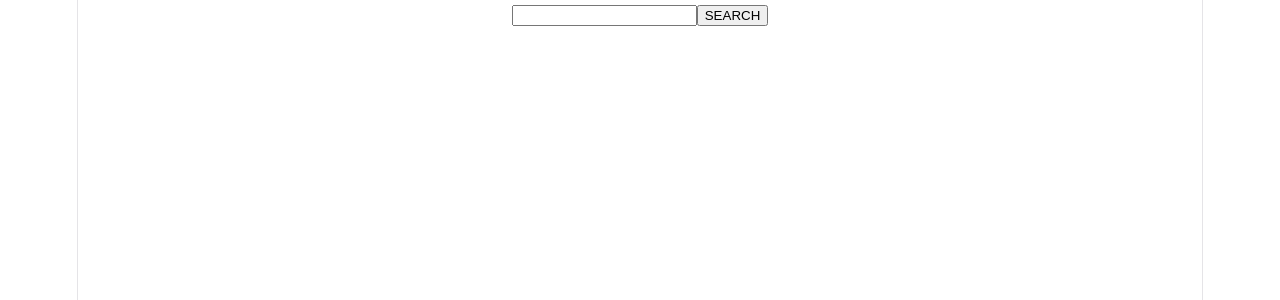
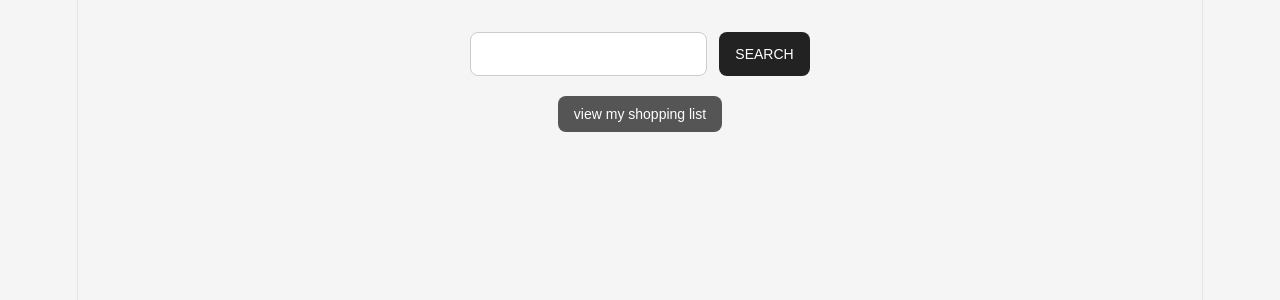
Before and after one commit to Spark22222/Recipe-Search-Meal-Planner-, a React (Vite) app: page / in a window 1280 px wide. Shown: the top 300 px of the page. Built offline with nearby package versions, Linux system fonts and the light colour scheme.

Commit message:
Add shopping list view

```diff
--- a/src/App.css
+++ b/src/App.css
@@ -1,21 +1,177 @@
+* {
+  box-sizing: border-box;
+}
+
+body {
+  margin: 0;
+  background-color: #f5f5f5;
+  font-family: Arial, Helvetica, sans-serif;
+  color: #222;
+}
+
+button {
+  cursor: pointer;
+  border: none;
+  border-radius: 8px;
+  padding: 10px 16px;
+  background-color: #222;
+  color: white;
+  font-size: 14px;
+}
+
+button:hover {
+  opacity: 0.85;
+}
+
+.app {
+  max-width: 1100px;
+  margin: 0 auto;
+  padding: 32px 20px;
+}
+
+.app h1 {
+  text-align: center;
+  margin-bottom: 24px;
+}
+
+.search-bar {
+  display: flex;
+  gap: 12px;
+  margin-bottom: 20px;
+}
+
+.search-bar input {
+  flex: 1;
+  padding: 12px 14px;
+  border: 1px solid #ccc;
+  border-radius: 8px;
+  font-size: 16px;
+}
+
+.search-bar input:focus {
+  outline: none;
+  border-color: #222;
+}
+
+.message {
+  text-align: center;
+  margin: 24px 0;
+  color: #555;
+}
+
+.error {
+  color: #d60000;
+}
+
+.meal-grid {
+  display: grid;
+  grid-template-columns: repeat(auto-fill, minmax(220px, 1fr));
+  gap: 20px;
+  margin-top: 24px;
+}
+
+.meal-card {
+  background-color: white;
+  border-radius: 14px;
+  overflow: hidden;
+  box-shadow: 0 4px 12px rgba(0, 0, 0, 0.08);
+}
+
+.meal-card img {
+  width: 100%;
+  height: 170px;
+  object-fit: cover;
+  display: block;
+}
+
+.meal-card-content {
+  padding: 16px;
+}
+
+.meal-card-content h3 {
+  margin: 0 0 8px;
+  font-size: 18px;
+}
+
+.meal-card-content p {
+  margin: 4px 0;
+  color: #666;
+}
+
+.meal-card-content button {
+  margin-top: 12px;
+  width: 100%;
+}
+
 .modal-backdrop {
   position: fixed;
   top: 0;
   left: 0;
   width: 100%;
   height: 100%;
+  padding: 20px;
   background-color: rgba(0, 0, 0, 0.6);
   display: flex;
   justify-content: center;
   align-items: center;
+  z-index: 1000;
 }
 
 .modal-content {
+  width: 100%;
+  max-width: 720px;
+  max-height: 85vh;
+  overflow-y: auto;
   background-color: white;
+  border-radius: 16px;
   padding: 24px;
-  width: 80%;
-  max-width: 700px;
-  max-height: 80vh;
-  overflow-y: auto;
+}
+
+.modal-content h2 {
+  margin-top: 0;
+}
+
+.modal-content img {
+  width: 100%;
+  max-height: 320px;
+  object-fit: cover;
   border-radius: 12px;
+  margin: 12px 0;
 }
+
+.modal-content ul {
+  padding-left: 20px;
+}
+
+.modal-content li {
+  margin-bottom: 6px;
+}
+
+.shopping-list {
+  list-style: none;
+  padding: 0;
+  margin-top: 16px;
+}
+
+.shopping-list li {
+  padding: 10px 12px;
+  margin-bottom: 8px;
+  background-color: #f2f2f2;
+  border-radius: 8px;
+}
+
+.shopping-list-button {
+  display: block;
+  margin: 0 auto 24px;
+  background-color: #555;
+}
+
+@media (max-width: 600px) {
+  .search-bar {
+    flex-direction: column;
+  }
+
+  .modal-content {
+    padding: 18px;
+  }
+}
--- a/src/App.tsx
+++ b/src/App.tsx
@@ -8,6 +8,7 @@ import RecipeModal from './components/RecipeModal'
 import getIngredients from './utils/getIngredients'
 import type { IngredientItem } from './utils/getIngredients'
 import { loadShoppingList, saveShoppingList } from './utils/shoppingListStorage'
+import ShoppingListModalProps from './components/ShoppingListModal'
 
 function App() {
 
@@ -20,6 +21,8 @@ function App() {
   const [selectedMeal, setSelectedMeal] = useState<Meal | null>(null)
 
   const [shoppingList, setShoppingList] = useState<IngredientItem[]>([])
+
+  const [isShoppingListOpen, setIsShoppingListOpen] = useState<boolean>(false)
 
   const handleSearch = async (): Promise<void> => {
     if (searchTerm.trim() === '') {
@@ -42,23 +45,36 @@ function App() {
 
   }
 
-  const handleAddToShoppingList = (meal:Meal) => {
+  const handleAddToShoppingList = (meal: Meal) => {
     const currentList = loadShoppingList()
     const mealList = getIngredients(meal)
-    const newList = [...currentList,...mealList]
+    const newList = [...currentList, ...mealList]
     setShoppingList(newList)
     saveShoppingList(newList)
     alert("Shopping list has been updated!")
   }
 
+
+
   return (
-    <>
+    <main className='app'>
 
       <SearchBar
         searchTerm={searchTerm}
         onSearchTermChange={setSearchTerm}
         onSearch={handleSearch}
       />
+
+      <button className="shopping-list-button" onClick={() => setIsShoppingListOpen(true)}>view my shopping list</button>
+
+      {
+        isShoppingListOpen && (
+          <ShoppingListModalProps
+            shoppingList={shoppingList}
+            onClose={() => setIsShoppingListOpen(false)}
+          />
+        )
+      }
 
       {
         loading && <p>Loading...</p>
@@ -70,7 +86,7 @@ function App() {
         )
       }
 
-      <div>
+      <div className="meal-grid">
         {
           meals.map((meal) => (
             <MealCard
@@ -88,10 +104,10 @@ function App() {
             meal={selectedMeal}
             onClose={() => setSelectedMeal(null)}
             onAddToShoppingList={() => handleAddToShoppingList(selectedMeal)}
-            />
+          />
         )
       }
-    </>
+    </main>
   )
 }
 
--- a/src/components/MealCard.tsx
+++ b/src/components/MealCard.tsx
@@ -8,12 +8,14 @@ interface MealCardProps {
 const MealCard = ({ meal,onSelect }: MealCardProps) => {
 
     return (
-        <div>
+        <div className="meal-card">
             <img src={meal.strMealThumb} alt={meal.strMeal} width='200'></img>
-            <h3>{meal.strMeal}</h3>
-            <p>{meal.strCategory}</p>
-            <p>{meal.strArea}</p>
-            <button onClick={onSelect}>SHOW MORE</button>
+            <div className="meal-card-content">
+                <h3>{meal.strMeal}</h3>
+                <p>{meal.strCategory}</p>
+                <p>{meal.strArea}</p>
+                <button onClick={onSelect}>SHOW MORE</button>
+            </div>
         </div>
     )
 }
--- a/src/components/SearchBar.tsx
+++ b/src/components/SearchBar.tsx
@@ -6,20 +6,21 @@ interface SearchBarProps {
     onSearch: () => Promise<void>
 }
 
-const SearchBar = ({ searchTerm, onSearchTermChange: onSearchTermChange, onSearch }: SearchBarProps) => {
+const SearchBar = ({ searchTerm, onSearchTermChange, onSearch }: SearchBarProps) => {
     const handleSubmit = (event: SyntheticEvent<HTMLFormElement>) => {
         event.preventDefault()
         onSearch()
     }
 
     return (
-        <form onSubmit={handleSubmit}>
+        <form className='search-bar' onSubmit={handleSubmit}>
             <input type='text'
                 value={searchTerm}
                 onChange={(e) => onSearchTermChange(e.target.value)}
             />
             <button type='submit'>SEARCH</button>
         </form>
+
     )
 }
 
--- /dev/null
+++ b/src/components/ShoppingListModal.tsx
@@ -0,0 +1,43 @@
+import type { IngredientItem } from "../utils/getIngredients"
+
+interface ShoppingListModalProps {
+    shoppingList: IngredientItem[]
+    onClose: () => void
+}
+
+const ShoppingListModalProps = ({ shoppingList, onClose }: ShoppingListModalProps) => {
+
+    const sortedList = [...shoppingList].sort((a, b) => a.ingredient.localeCompare(b.ingredient))
+
+
+    return (
+        <div className="modal-backdrop">
+            <div className="modal-content">
+                <h2>Shopping List</h2>
+
+                <button onClick={onClose}>Close</button>
+
+                {
+                    shoppingList.length === 0 && (
+                        <p>Your shopping list is empty.</p>
+                    )
+                }
+
+                {
+                    shoppingList.length !== 0 && (
+                        <ul className="shopping-list">
+                            {sortedList.map((item, index) => (
+                                <li key={index}>
+                                    {item.measure} {item.ingredient}
+                                </li>
+                            ))}
+                        </ul>
+                    )
+                }
+            </div>
+        </div>
+
+    )
+}
+
+export default ShoppingListModalProps
```
